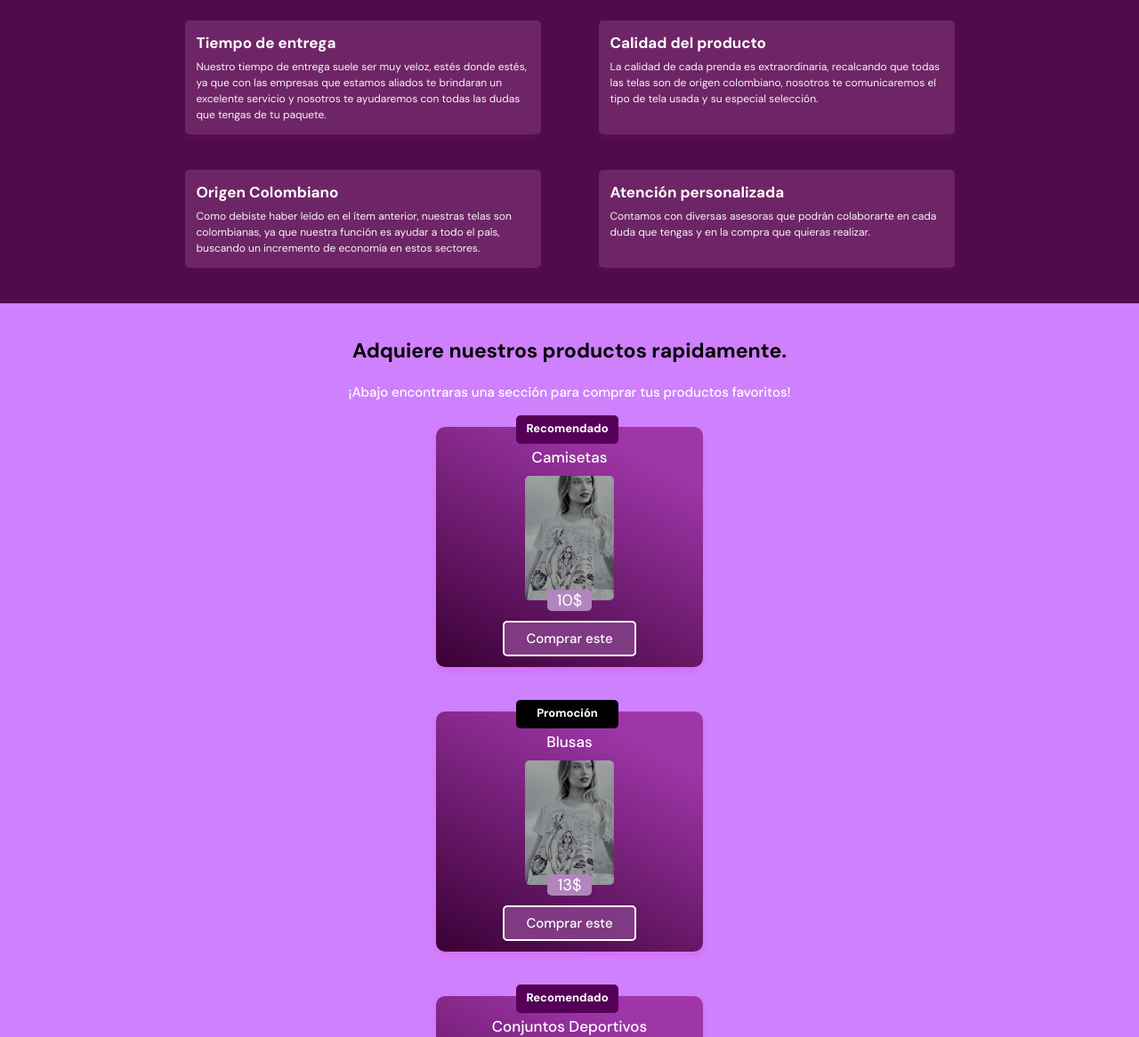
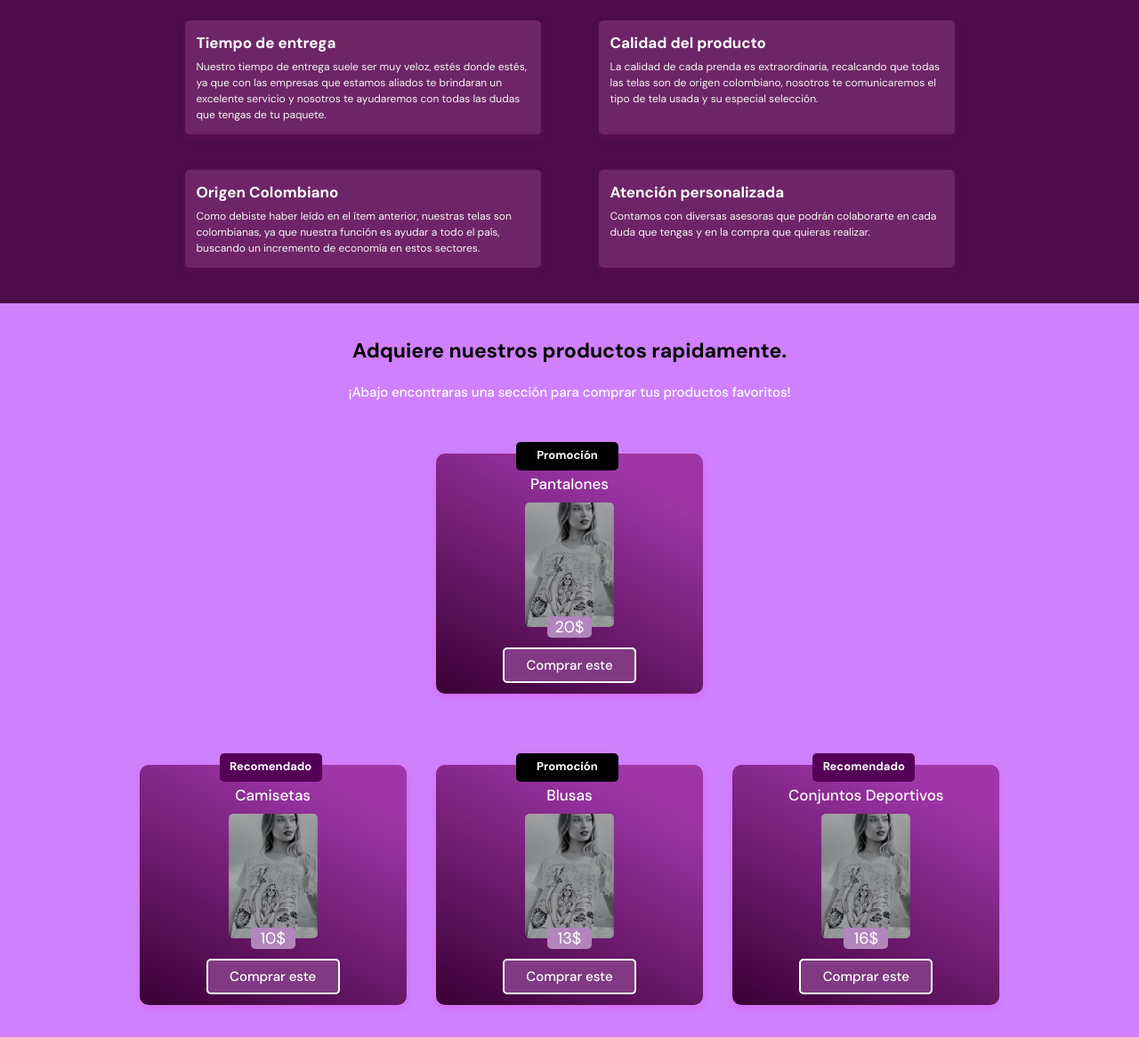
Before and after one commit to SaraCuervo/Responsivebit, a plain HTML site: page Practica/Index.html in a window 1280 px wide. Shown: the part 1315-2481 px from the top of the page at 89% size. Drawn offline with Linux system fonts and the light colour scheme.

Commit message:
Resposivo

```diff
--- a/Practica/Index.html
+++ b/Practica/Index.html
@@ -84,7 +84,7 @@
              <h3>Adquiere nuestros productos rapidamente.</h3>
              <p>¡Abajo encontraras una sección para comprar tus productos favoritos!</p>
          </div>
-        <section>
+        <section class="product-clothes">
          <article class="product-clothes--camisetas">
              <p class="recomendado">Recomendado</p>
              <div class="product-info--container">
--- a/Practica/Styles.css
+++ b/Practica/Styles.css
@@ -216,7 +216,10 @@ main{
     line-height: 1.8rem;
     color: whitesmoke;
 }
-
+/* .product-clothes {
+    margin-left: 20%;
+}
+ */
 .product-clothes--slider{
     width: 100%;
     height: auto;
@@ -254,7 +257,7 @@ main{
     min-width: 190px;
     max-width: 300px;
     height: 270px;
-    margin: 0 auto;
+    margin: 30px auto;
     margin-bottom: 50px;
     background: linear-gradient(207.8deg, #9f36a8 15.69%, #3a0035 100%);
     border-radius: 10px;
--- a/Practica/tablet.css
+++ b/Practica/tablet.css
@@ -10,10 +10,10 @@
     width: 930px;
     margin: 0 auto;
 }
-.products{
+.product-clothes {
     display: flex;
-    flex-wrap: wrap;
-    width: 930px;
+    flex-wrap: wrap-reverse;
+    width: 1000px;
+    justify-content: center;
     margin: 0 auto;
-
 }
```
